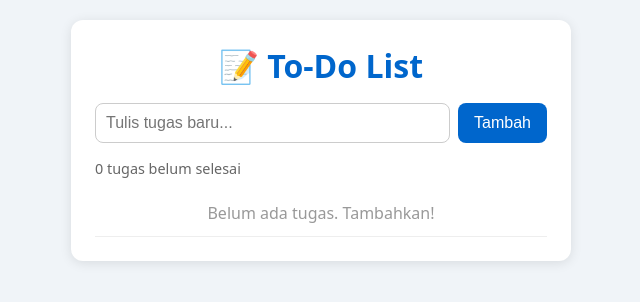
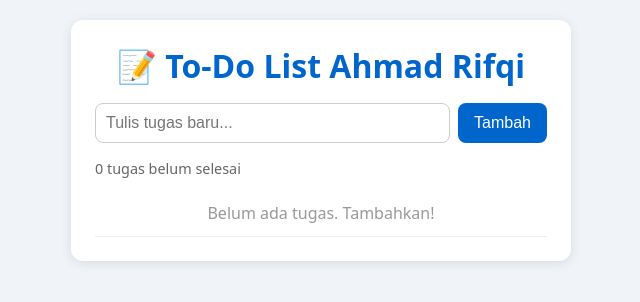
Before and after one commit to ahmdrifqi16/lpk-3a, a plain HTML site: page index.html in a window 1280 px wide. Shown: the whole page, without its empty margins (319-959 px from the left). Drawn offline with Linux system fonts and the light colour scheme.

Commit message:
LKP 3A: To-Do List dengan JavaScript murni

```diff
--- a/index.html
+++ b/index.html
@@ -8,7 +8,7 @@
   </head>
   <body>
     <div class="app">
-      <h1>📝 To-Do List</h1>
+      <h1>📝 To-Do List Ahmad Rifqi</h1>
 
       <form id="form-todo">
         <label for="input-todo" class="sr-only">Tugas baru</label>
```
